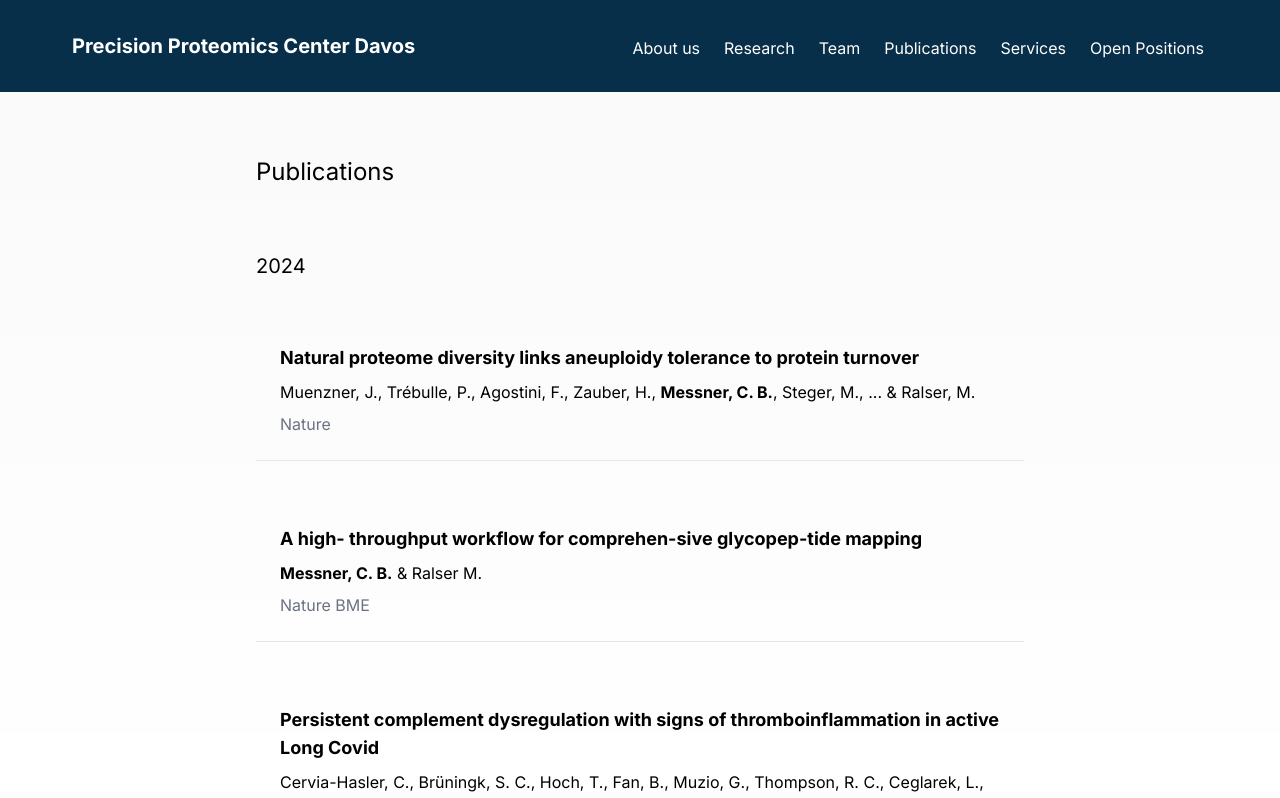
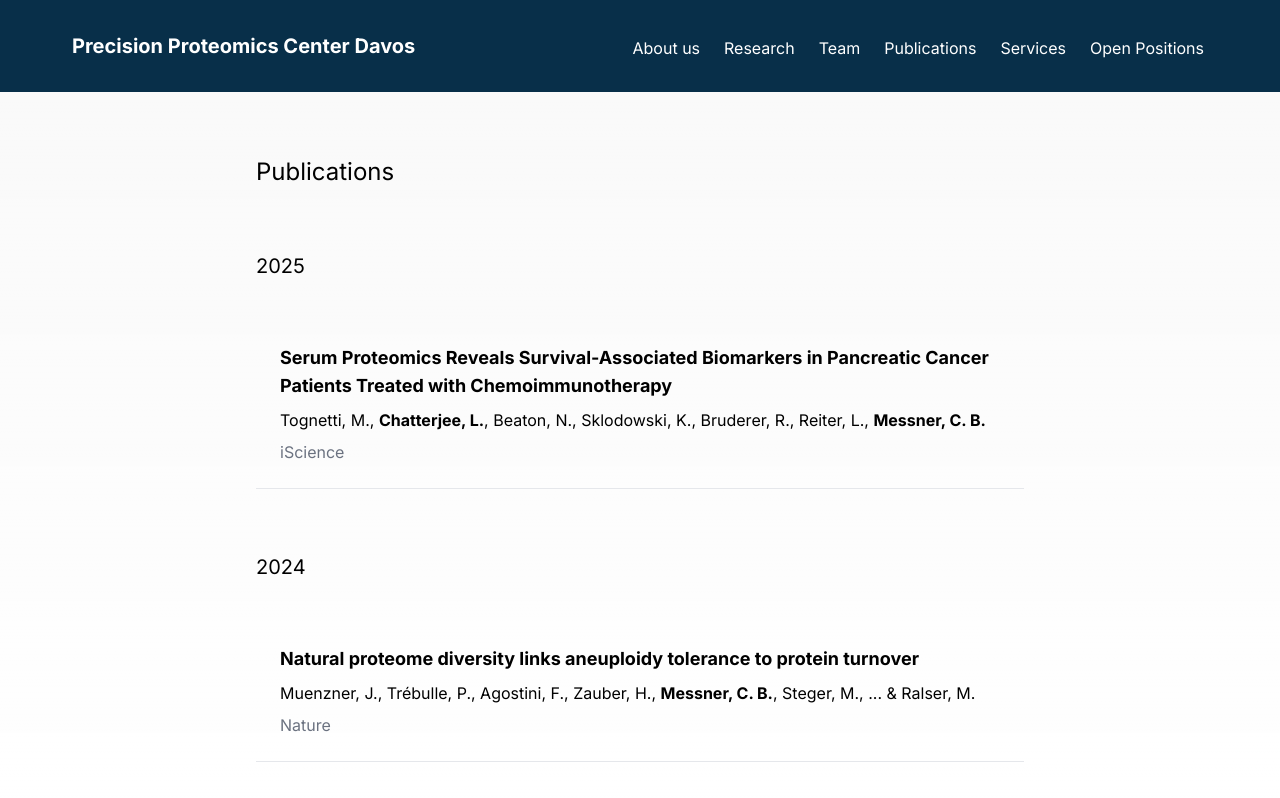
Before and after one commit to Proteomics-Center-SIAF-UZH/ppcdavos, a Next.js app: page /publications in a window 1280 px wide. Shown: the top 798 px of the page. Built offline with nearby package versions, Linux system fonts and the light colour scheme.

Commit message:
update: publication in 2025

```diff
--- a/src/app/content/publications.tsx
+++ b/src/app/content/publications.tsx
@@ -1,6 +1,32 @@
 import { Publication } from "./types";
 
 export const publications: Publication[] = [
+    // 2025
+
+    {
+        title:
+            "Serum Proteomics Reveals Survival-Associated Biomarkers in Pancreatic Cancer Patients Treated with Chemoimmunotherapy",
+        journal: "iScience",
+        Authors: (
+            <div>
+                Tognetti, M., <b>Chatterjee, L.</b>, Beaton, N., Sklodowski, K., Bruderer, R., Reiter, L., <b>Messner, C. B.</b>
+            </div>
+        ),
+        link: 'https://www.sciencedirect.com/science/article/pii/S2589004225004912',
+        year: 2025,
+    },
+    // {
+    //     title:
+    //         "Nature Immunology (accepted)",
+    //     journal: "Nature Immunology",
+    //     Authors: (
+    //         <div>
+    //             Feng, X., Anderssson, T., Flüchter, P., Gschwend, J., Berest, I., Muff, J. L., Lechner, A., Gondrad, A., Westermann, P., Brander, N., Carchidi, D., Tenorio, C.De, Pan, T., Boehm, U., Klose, C. S. N., Artis, D., <b>Messner, C. B.</b>, Leinders-Zufall, T., Zufall, F., Schneider, C.
+    //         </div>
+    //     ),
+    //     link: '',
+    //     year: 2025,
+    // },
     // 2024
     {
         title:
```
